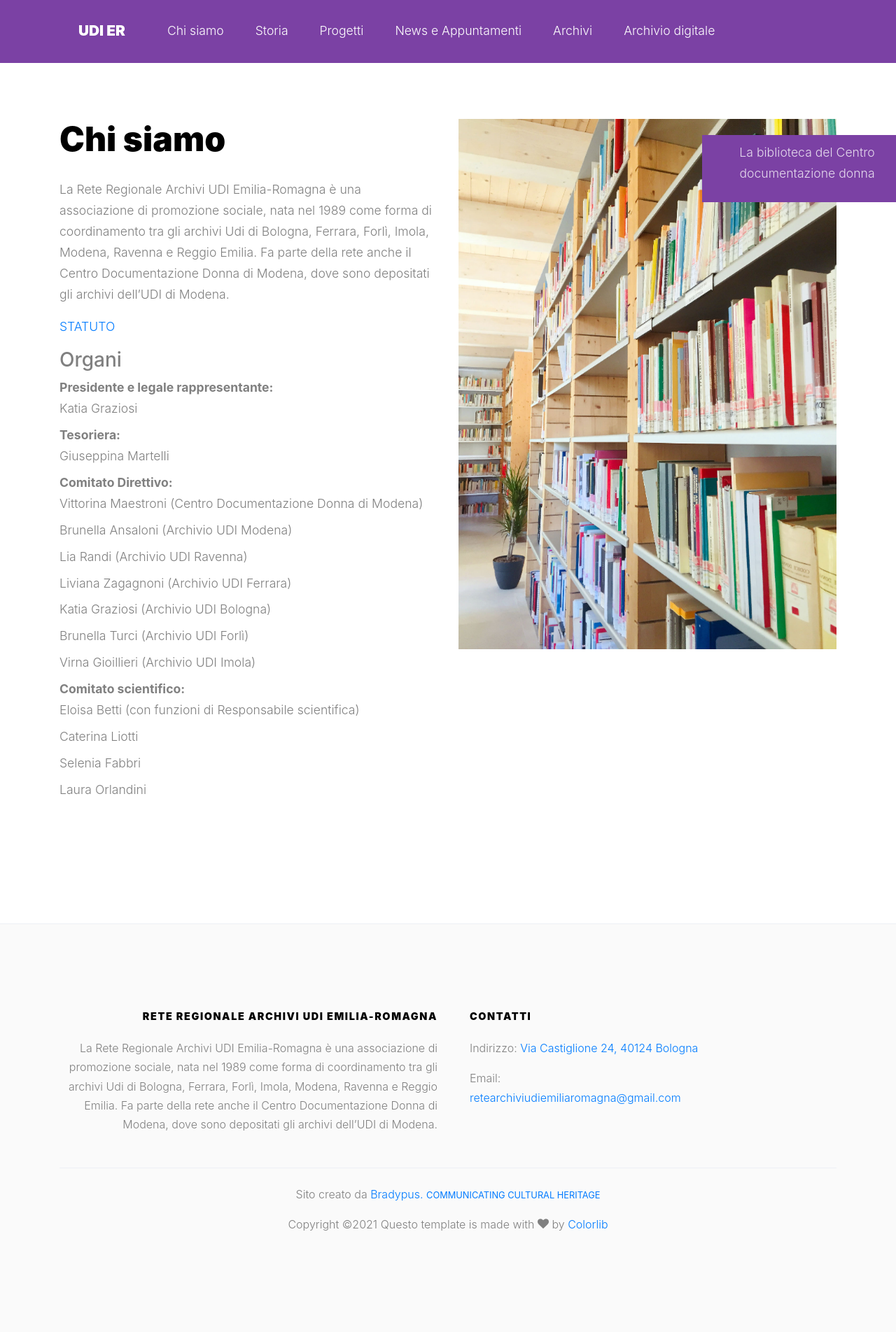
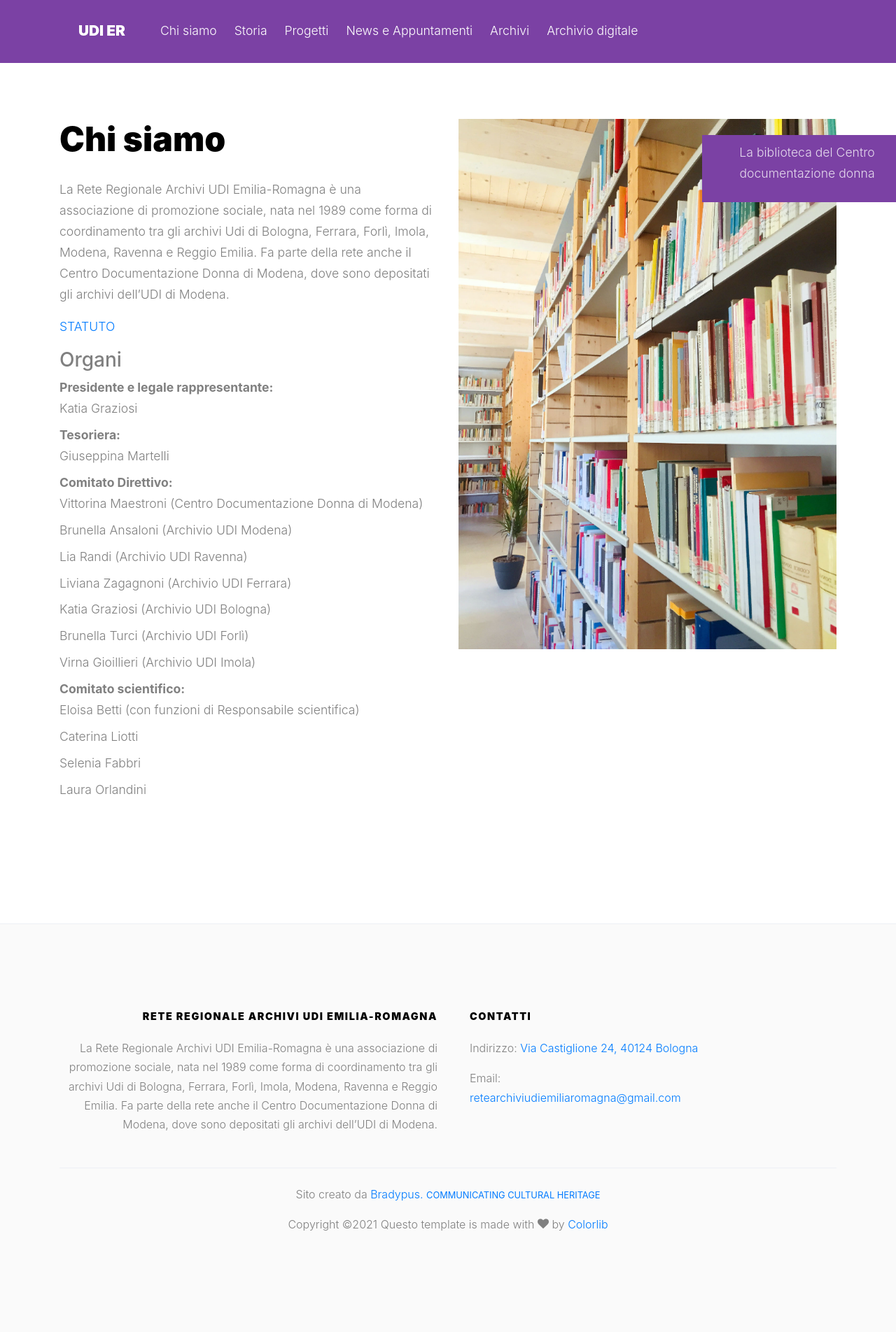
Before and after one commit to studioitc/udier.github.io, a Jekyll site: the page built from _generale/chi-siamo.md, in a window 1280 px wide. Shown: the whole page at 70% size. Built offline with Jekyll 4.4.1, drawn with Linux system fonts in a browser that asks for light colours; some web fonts are replaced.

Commit message:
Sistemato problema con il menu del sito

```diff
--- a/_sass/_site-navbar.scss
+++ b/_sass/_site-navbar.scss
@@ -41,7 +41,7 @@
 			> li {
 				display: inline-block;
 				> a {
-					padding: 5px 20px;
+					padding: 5px 10px;
 					color: $white;
 					display: inline-block;
 					text-decoration: none!important;
```
